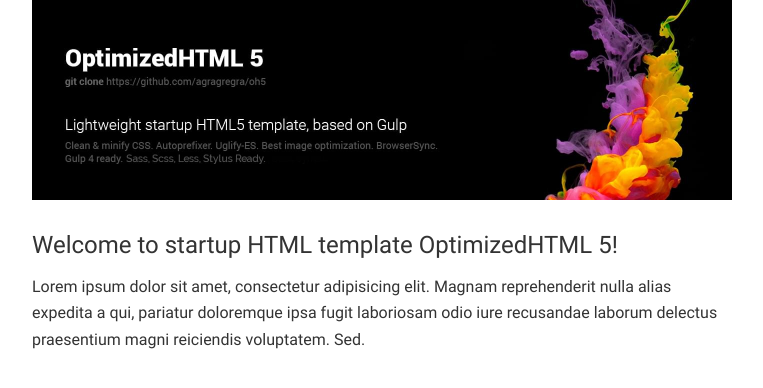
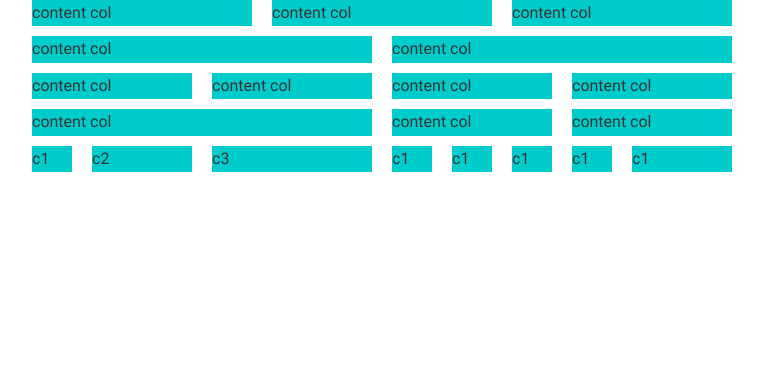
Before and after one commit to Sunkitten6666/grid, a website: page app/index.html in a window 1280 px wide. Shown: the whole page, without its empty margins (258-1021 px from the left). Drawn offline with Linux system fonts and the light colour scheme.

Commit message:
add grid styles

```diff
--- a/app/index.html
+++ b/app/index.html
@@ -19,13 +19,79 @@
 
 	<div class="container" style="max-width: 700px; margin: auto">
 
-		<img src="images/dest/preview.jpg" alt="Start HTML5 Template" width="100%"><br><br>
-		<h2>Welcome to startup HTML template OptimizedHTML 5!</h2>
-		<p>Lorem ipsum dolor sit amet, consectetur adipisicing elit. Magnam reprehenderit nulla alias expedita a qui, pariatur doloremque ipsa fugit laboriosam odio iure recusandae laborum delectus praesentium magni reiciendis voluptatem. Sed.</p>
+		<div class="row">
+			<div class="col col--4 col-helper">
+				<div class="col-content">content col</div>
+			</div>
+			<div class="col col--4 col-helper">
+				<div class="col-content">content col</div>
+			</div>
+			<div class="col col--4 col-helper">
+				<div class="col-content">content col</div>
+			</div>
+		</div>
 
+		<div class="row">
+			<div class="col col--6">
+				<div class="col-content">content col</div>
+			</div>
+			<div class="col col--6">
+				<div class="col-content">content col</div>
+			</div>
+		</div>
+
+		<div class="row">
+			<div class="col col--3">
+				<div class="col-content">content col</div>
+			</div>
+			<div class="col col--3">
+				<div class="col-content">content col</div>
+			</div>
+			<div class="col col--3">
+				<div class="col-content">content col</div>
+			</div>
+			<div class="col col--3">
+				<div class="col-content">content col</div>
+			</div>
+		</div>
+
+		<div class="row">
+			<div class="col col--6">
+				<div class="col-content">content col</div>
+			</div>
+			<div class="col col--3">
+				<div class="col-content">content col</div>
+			</div>
+			<div class="col col--3">
+				<div class="col-content">content col</div>
+			</div>
+		</div>
+
+		<div class="row">
+			<div class="col col--1">
+				<div class="col-content">c1</div>
+			</div>
+			<div class="col col--2">
+				<div class="col-content">c2</div>
+			</div>
+			<div class="col col--3">
+				<div class="col-content">c3</div>
+			</div>
+			<div class="col col--1">
+				<div class="col-content">c1</div>
+			</div><div class="col col--1">
+				<div class="col-content">c1</div>
+			</div><div class="col col--1">
+				<div class="col-content">c1</div>
+			</div><div class="col col--1">
+				<div class="col-content">c1</div>
+			</div><div class="col col--2">
+				<div class="col-content">c1</div>
+		</div>
 	</div>
 
 	<script src="js/app.min.js"></script>
 
 </body>
+
 </html>
--- a/app/scss/main.scss
+++ b/app/scss/main.scss
@@ -1,3 +1,46 @@
 @import 'config';
 
 // CUSTOM USER STYLES & IMPORTS
+
+.row  {
+    display: flex;
+    margin: 0 -10px;
+}
+
+.col {
+    padding: 0 10px 10px;
+
+    &--1 {
+        width: calc(100% / 12);
+    }
+
+    &--2 {
+        width: calc(100% / 6);
+    }
+
+    &--3 {
+        // 25%
+        width: calc(100% / 4);
+    }
+
+    &--4 {
+        width: calc(100% / 3);
+    }
+
+    &--6 {
+        // 50%
+        width: calc(100% / 2);
+    }
+}
+
+.col-helper {
+    background: #fff;
+}
+
+.col-content {
+    background-color: #0cc;
+}
+
+.container-helper {
+    border: 1px solid #0c0;
+}
```
Also changed, not shown: app/css/app.min.css.
